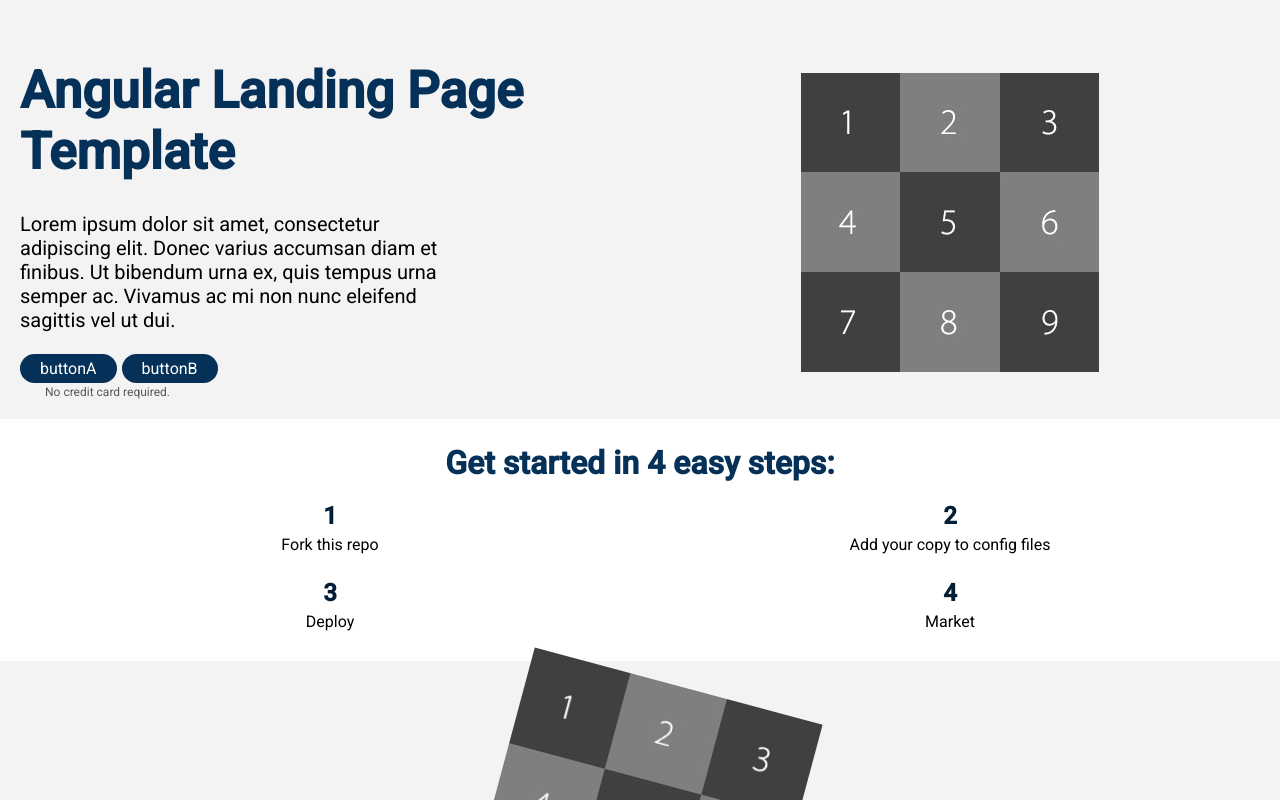
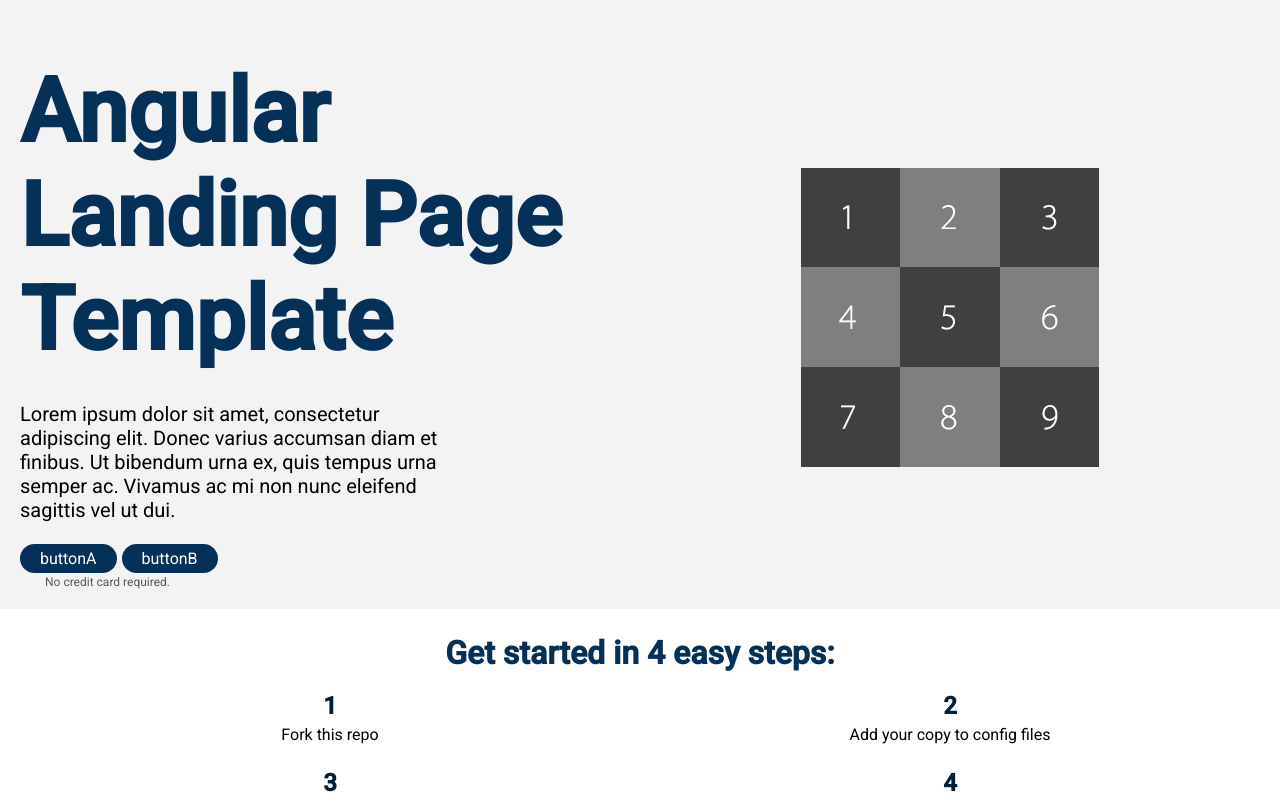
Before and after one commit to MikeQDev/angular-landing-page-template, an Angular app: page / in a window 1280 px wide. Shown: the top 800 px of the page. Built offline with nearby package versions, Linux system fonts and the light colour scheme.

Commit message:
use better headline font scaling

```diff
--- a/src/app/header/header.component.scss
+++ b/src/app/header/header.component.scss
@@ -30,6 +30,7 @@
   h1 {
     margin: 10px 0;
     color: variables.$primary-color;
+    font-size: 48px;
   }
 }
 
@@ -68,10 +69,11 @@ p.below-button-text {
       }
     }
   }
-
-  h1 {
-    font-size: 4vw;
-    display: inline-block;
+  .headline-section {
+    h1 {
+      font-size: calc(80px + 2 * ((100vw - 400px) / 200));
+      display: inline-block;
+    }
   }
   .image-block {
     margin: auto;
```
